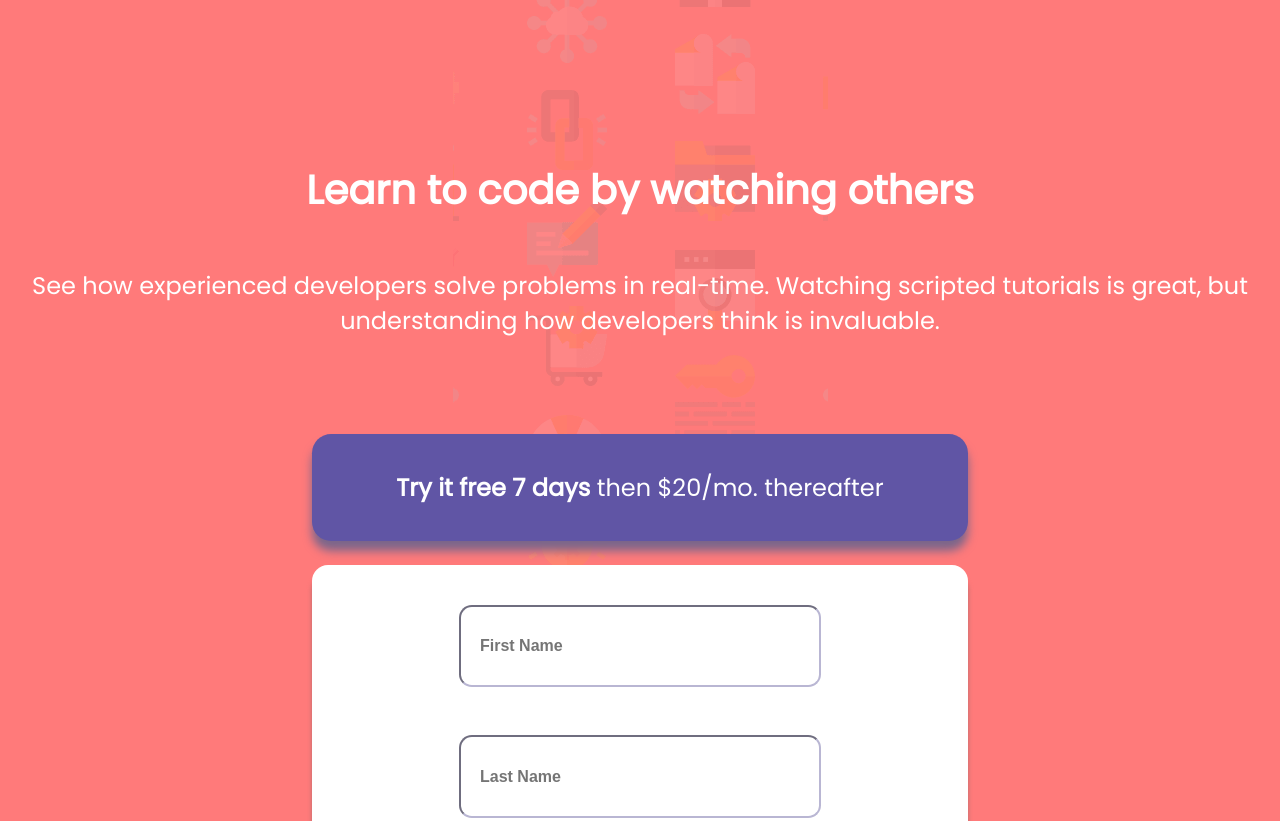
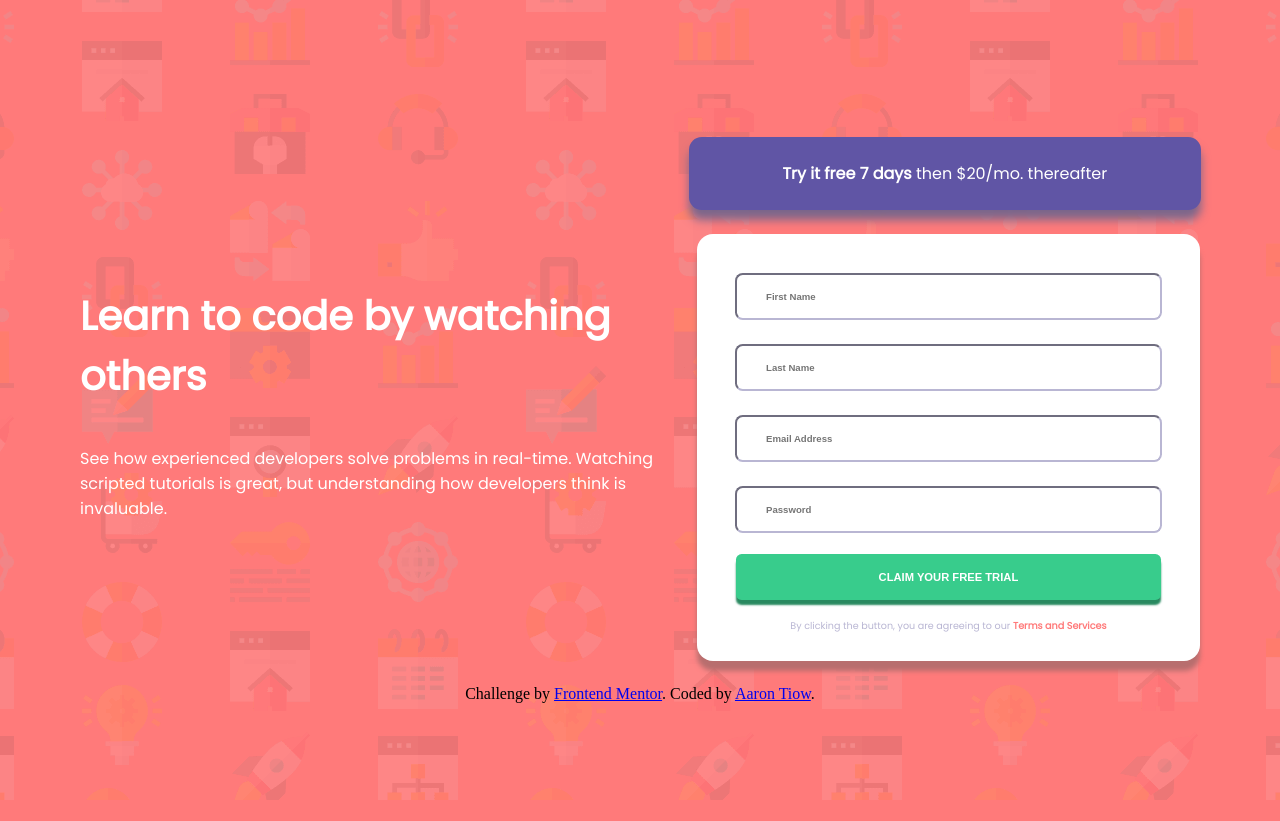
Before and after one commit to Zhi-Jian-Tiow/intro-component-with-sign-up-form, a plain HTML site: page index.html in a window 1280 px wide. Shown: the top 821 px of the page. After the commit the page ends 800 px from the top, so only its background shows below. Drawn offline with Linux system fonts and the light colour scheme.

Commit message:
Completed responsiveness of the project

```diff
--- a/index.html
+++ b/index.html
@@ -51,7 +51,7 @@
           Challenge by
           <a href="https://www.frontendmentor.io?ref=challenge" target="_blank"
             >Frontend Mentor</a
-          >. Coded by <a href="#">Your Name Here</a>.
+          >. Coded by <a href="#">Aaron Tiow</a>.
         </p>
       </footer>
     </div>
--- a/styles.css
+++ b/styles.css
@@ -85,7 +85,7 @@ button {
   color: white;
   border-radius: 0.5em;
   border: none;
-  box-shadow: 0 5px 2px  hsl(154, 54%, 35%);
+  box-shadow: 0 5px 2px hsl(154, 54%, 35%);
 }
 
 form p {
@@ -105,3 +105,107 @@ form a {
   margin: 1em;
   font-size: 1em;
 }
+
+@media screen and (min-width: 768px) {
+  body {
+    background-image: url("./images/bg-intro-desktop.png");
+  }
+
+  .text-container h2 {
+    margin: 4em 2em 1em 2em;
+    font-size: 3.5em;
+  }
+
+  .text-container p {
+    margin: 1em;
+    font-size: 1.5em;
+  }
+  .promotion {
+    font-size: 1.5em;
+  }
+
+  .form input {
+    width: 35em;
+  }
+
+  button {
+    width: 25em;
+    font-size: 1.5em;
+  }
+
+  .attribution {
+    font-size: 1.5em;
+  }
+}
+
+@media screen and (min-width: 1024px) {
+  .bg {
+    justify-content: center;
+  }
+
+  .container {
+    flex-direction: row;
+    justify-content: center;
+    align-items: center;
+  }
+
+  .text-container h2 {
+    margin: 1em;
+    margin-left: 2em;
+    text-align: left;
+    font-size: 2.5em;
+  }
+
+  .text-container p {
+    text-align: left;
+    margin-left: 5em;
+    font-size: 1em;
+  }
+
+  .promotion {
+    padding: 1.5em;
+    margin-top: 2.5em;
+    width: 29em;
+    font-size: 1em;
+  }
+
+  .form {
+    margin: 1.5em;
+    margin-right: 5em;
+    background-color: white;
+    padding: 0;
+  }
+
+  .form input {
+    width: 40em;
+    margin-bottom: 1em;
+    margin-left: 4em;
+    margin-right: 4em;
+    font-size: 0.6em;
+    padding: 1em;
+    padding-left: 3em;
+  }
+
+  .form input:first-child {
+    margin-top: 4em;
+  }
+
+  form p {
+    text-align: center;
+    font-size: 0.6em;
+    color: hsl(246, 25%, 77%);
+    margin-bottom: 3em;
+    line-height: 1.2em;
+  }
+
+  button {
+    width: 38em;
+    font-size: 0.7em;
+    padding: 1.5em 3em;
+  }
+
+  .attribution {
+    margin: 0;
+    font-size: 1em;
+  }
+}
```
